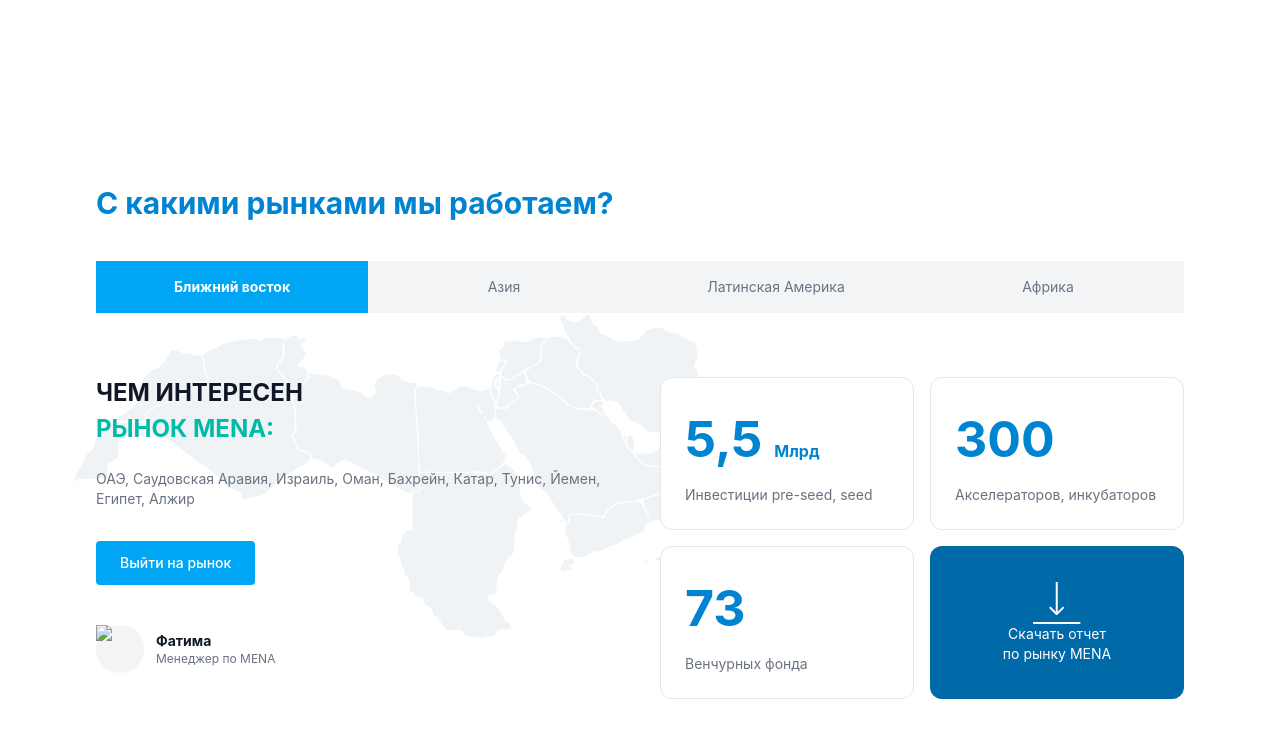
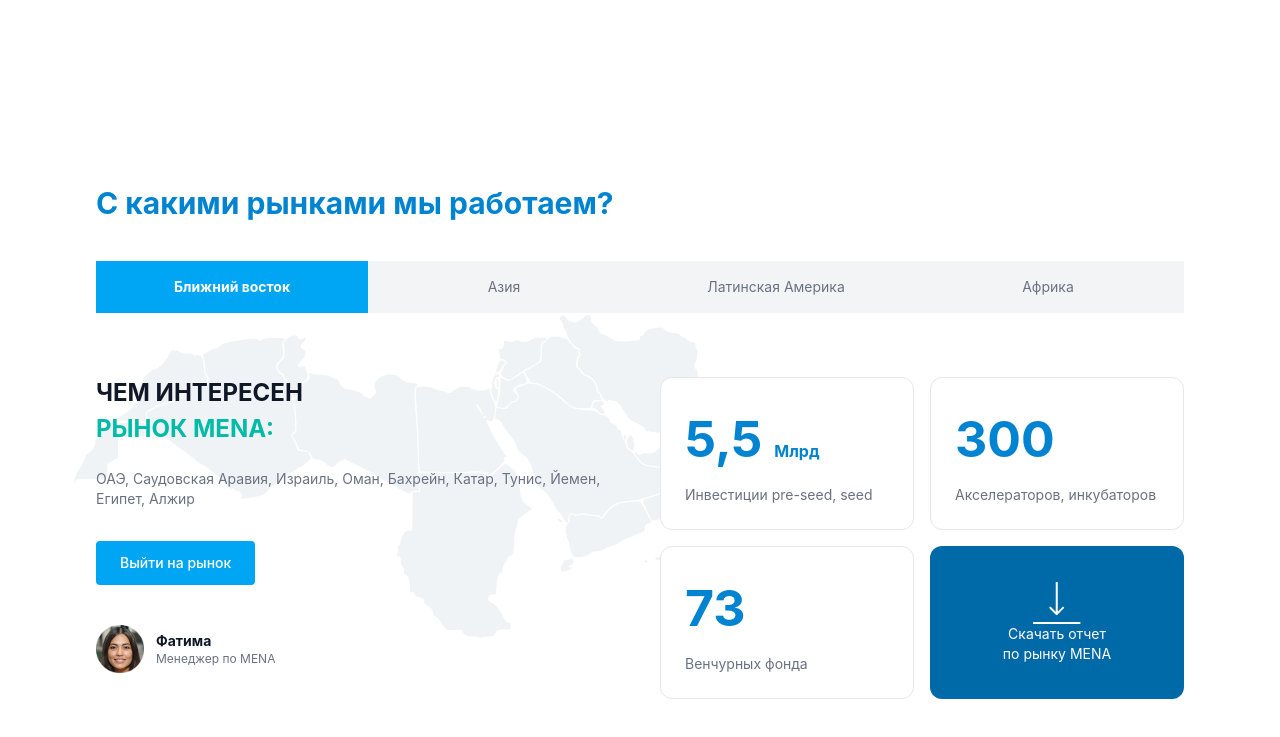
Before and after one commit to IdrisR-009/Final_Exam_Project, a website: page index.html in a window 1280 px wide. Shown: the part 2619-3356 px from the top of the page. Drawn offline with Linux system fonts and the light colour scheme; the site is published under a folder, as on GitHub Pages, so addresses that start at the root find nothing.

Commit message:
sell_update

```diff
--- a/index.html
+++ b/index.html
@@ -142,7 +142,7 @@
 
         <div class="flex items-center gap-3">
           <div class="w-12 h-12 rounded-full bg-gray-100">
-            <img src="/Ellipse 527.png">
+            <img src="./Ellipse 527.png">
           </div>
           <div>
             <p class="font-bold text-gray-900 text-sm">Фатима</p>
```
